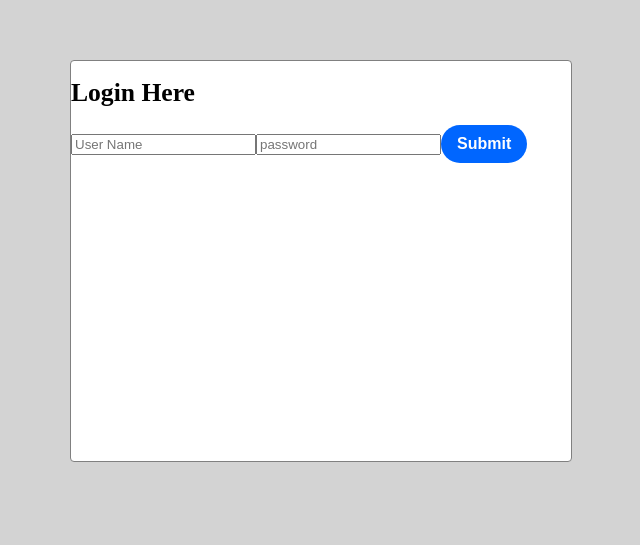
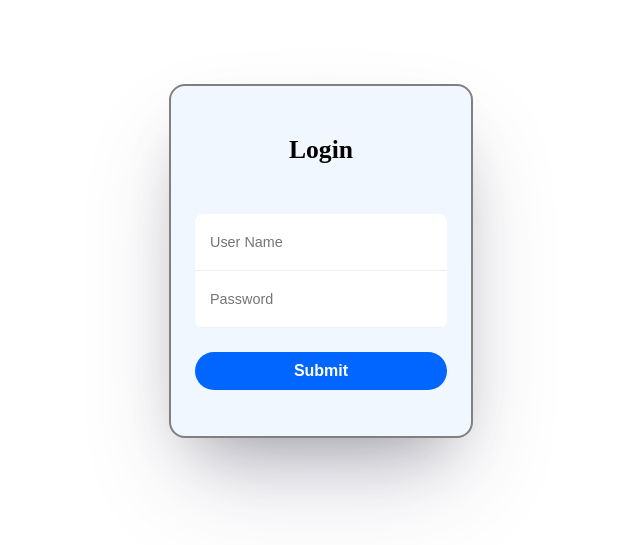
Before and after one commit to Sahar541998/first-site, a Next.js app in the folder apps/web/: page /login in a window 1280 px wide. Shown: the part 139-684 px from the top of the page, without its empty margins (319-959 px from the left). Built offline with nearby package versions, Linux system fonts and the light colour scheme.

Commit message:
change login page

```diff
--- a/apps/web/app/login/page.tsx
+++ b/apps/web/app/login/page.tsx
@@ -2,7 +2,7 @@
 
 import React from "react";
 import styled from "styled-components";
-import {Button, Header, Input} from "ui";
+import {Button, Header} from "ui";
 
 
 const FullScreen = styled.div`
@@ -11,19 +11,48 @@ const FullScreen = styled.div`
   top: 0;
   right: 0;
   bottom: 0;
-  background-color: #d3d3d3;
   display: flex;
 `
 
-const LoginBoxForm = styled.form`
-  width: 500px;
-  height: 400px;
-  border: 1px solid grey;
-  border-radius: 4px;
+const LoginBox = styled.div`
+  max-width: 300px;
+  background: #f1f7fe;
+  overflow: hidden;
+  border-radius: 16px;
+  color: #010101;
+  height: 350px;
   margin: auto;
-  background-color: white;
+  border: 2px solid gray;
+  box-shadow: rgba(50, 50, 93, 0.25) 0 50px 100px -20px, rgba(0, 0, 0, 0.3) 0px 30px 60px -30px;
+`
 
+const FormBox = styled.form`
+  position: relative;
+  display: flex;
+  flex-direction: column;
+  padding: 32px 24px 24px;
+  gap: 16px;
+  text-align: center;
 `
+
+const InputBox = styled.div`
+  overflow: hidden;
+  border-radius: 8px;
+  background-color: #fff;
+  margin: 1rem 0 .5rem;
+  width: 100%;
+`
+
+const FormInput = styled.input`
+
+  background: none;
+  border: 0;
+  outline: 0;
+  height: 40px;
+  width: 100%;
+  border-bottom: 1px solid #eee;
+  font-size: .9rem;
+  padding: 8px 15px;`
 
 interface Props {
 
@@ -34,21 +63,26 @@ const Page: React.FC<Props> = () => {
 
 
     return <FullScreen>
-        <LoginBoxForm onSubmit={(event) => {
+        <LoginBox onSubmit={(event) => {
             event.preventDefault();
 
             alert(JSON.stringify(formData))
         }}>
-            <Header>Login Here</Header>
+            <FormBox>
+                <Header>Login</Header>
 
-            <Input required name={"username"} placeholder={"User Name"}
-                   onChange={e => setFormData((prev) => ({...prev, userName: e.target.value}))}/>
+                <InputBox>
+                    <FormInput required name={"username"} placeholder={"User Name"}
+                               onChange={e => setFormData((prev) => ({...prev, userName: e.target.value}))}/>
 
-            <Input required placeholder={"password"} type={'password'}
-                   onChange={e => setFormData((prev) => ({...prev, password: e.target.value}))}/>
+                    <FormInput required placeholder={"Password"} type={'password'}
+                               onChange={e => setFormData((prev) => ({...prev, password: e.target.value}))}/>
+                </InputBox>
 
-            <Button type={"submit"}>Submit</Button>
-        </LoginBoxForm>
+                <Button type={"submit"}>Submit</Button>
+            </FormBox>
+
+        </LoginBox>
     </FullScreen>
 }
 
```
